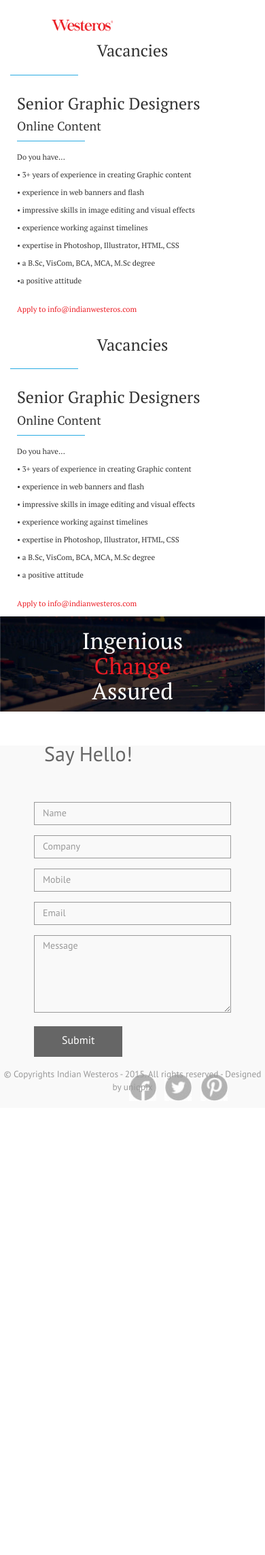
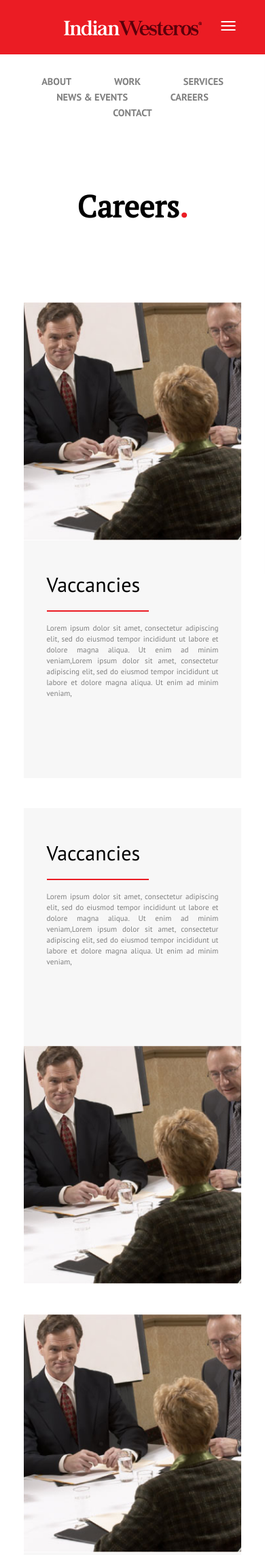
Before and after one commit to praveenraj3/iw, a PHP site: page /careers.php in a window 390 px wide. Shown: the top 2288 px of the page at 68% size. Before the commit the page ends 1620 px from the top, so only its background shows below. Run offline with PHP 8.4, Linux system fonts and the light colour scheme; some libraries are stand-ins or nearby versions.

Commit message:
careers & News page added

```diff
--- a/careers.php
+++ b/careers.php
@@ -6,13 +6,22 @@
     <head>
         <meta charset="utf-8">
         <meta http-equiv="X-UA-Compatible" content="IE=edge,chrome=1">
-        <title>Indian Westeros | Careers</title>
+        <title>Careers - Indian Westeros</title>
         <meta name="description" content="">
-        <meta name="viewport" content="width=device-width, initial-scale=1">
-        <?php include('link.html'); ?>
+        <meta name="viewport" content="width=device-width, initial-scale=1.0, minimum-scale=1.0, maximum-scale=1.0, user-scalable=no">
+
+         <?php include('link.html'); ?>
         <script src="js/vendor/modernizr-2.8.3-respond-1.4.2.min.js"></script>
     </head>
     <body>
+      <div class="loading">
+    <div class="loading-gif">
+        <img src="img/loading.GIF" alt="Loading">
+    </div>
+</div>
+
+
+
         <!--[if lt IE 8]>
             <p class="browserupgrade">You are using an <strong>outdated</strong> browser. Please <a href="http://browsehappy.com/">upgrade your browser</a> to improve your experience.</p>
         <![endif]-->
@@ -21,74 +30,96 @@
     <!-- Main jumbotron for a primary marketing message or call to action -->
 
 
+    <div id="page" class="push">
+        <div class="container-fluid about-header wow fadeInDown animated">
+        <div class="container text-center">
+            <a href="index.php"><img src="img/logo-about.png" alit="" class="brand-about"/></a>
+        </div>
+<!--<div class="about-menu"><a href="#"><img src="img/menu.png" alt="" class="menu"/></a></div>-->
+        </div>
+       <div class="container nav-cont text-center wow fadeInDown animated">
+           <ul>
+               <li><a href="about.php">ABOUT</a></li>
+               <li><a href="#">WORK</a></li>
+               <li><a href="#">SERVICES</a></li>
+               <li><a href="#">NEWS &amp; EVENTS</a></li>
+               <li><a href="#">CAREERS</a></li>
+               <li><a href="#contact" >CONTACT</a></li>
+           </ul>
+       </div>
+       <div class="container main-wrap">
+           <div class="big-text01 text-center wow fadeInUp animated">Careers<span style="color: #eb1c24;">.</span></div>
+           </div>
 
-        <div class="container-fluid career-index">
-            <?php include('nav.html'); ?>
-        <div class="table"><div class="text-center cell"><div class="intro-text font">CAREERS</div>
-
-        </div></div>
-             </div>
-        <div class="container-fluid creative-council-wrap text-center">
-        <div class="row ">
-            <div class="col-md-8 col-sm-8" >
-                <h3>Vacancies</h3>
-                <hr style="margin-top: 20px;margin-bottom: 10px;" class="red">
-            <div class="container text-left pd-left">
-                <h3 class="bold">Senior Graphic Designers</h3>
-                <h4>Online Content</h4>
-               <hr class="text-left" style="margin:0 ;"><br>
-                <p>Do you have...</p>
-                <p>&#8226; 3+ years of experience in creating Graphic content</p>
-                 <p>&#8226; experience in web banners and flash</p>
-                 <p>&#8226; impressive skills in image editing and visual effects</p>
-                 <p>&#8226; experience working against timelines</p>
-                 <p>&#8226; expertise in Photoshop, Illustrator, HTML, CSS</p>
-                 <p>&#8226; a B.Sc, VisCom, BCA, MCA, M.Sc degree</p>
-                 <p>&#8226;a positive attitude</p><br>
-                <a href=""><p style="color: #ec1c24">Apply to info@indianwesteros.com</p></a>
+        <div class="container news-cont">
+            <div class="row news-row">
+                <div class="col-md-4 left-news">
+                </div>
+                <div class="col-md-8 right-news">
+                     <h2>Vaccancies</h2>
+                     <hr style="border-top: 2px solid #eb1c24; width: 150px; margin-bottom: 1.5em; margin-top: 1.5em;">
+                     <p>Lorem ipsum dolor sit amet, consectetur adipiscing elit, sed do eiusmod tempor incididunt ut labore et
+dolore magna aliqua. Ut enim ad minim veniam,Lorem ipsum dolor sit amet, consectetur adipiscing elit,
+sed do eiusmod tempor incididunt ut labore et dolore magna aliqua. Ut enim ad minim veniam,</p>
                 </div>
             </div>
-            <div class="col-md-4 col-sm-4 council-bg"></div>
-            </div>
-        </div>
+            <div class="row news-row">
+                <div class="col-md-8 right-news">
+                                  <h2>Vaccancies</h2>
+                     <hr style="border-top: 2px solid #eb1c24; width: 150px; margin-bottom: 1.5em; margin-top: 1.5em;">
+                     <p>Lorem ipsum dolor sit amet, consectetur adipiscing elit, sed do eiusmod tempor incididunt ut labore et
+dolore magna aliqua. Ut enim ad minim veniam,Lorem ipsum dolor sit amet, consectetur adipiscing elit,
+sed do eiusmod tempor incididunt ut labore et dolore magna aliqua. Ut enim ad minim veniam,</p>
+                </div>
+                <div class="col-md-4 left-news">
 
-
-        <div class="container-fluid creative-council-wrap text-center">
-        <div class="row ">
-             <div class="col-md-4 col-sm-4 council-bg"></div>
-            <div class="col-md-8 col-sm-8" >
-                <h3>Vacancies</h3>
-                <hr style="margin-top: 20px;margin-bottom: 10px;" class="red">
-            <div class="container text-left pd-left">
-                <h3 class="bold">Senior Graphic Designers</h3>
-                <h4>Online Content</h4>
-               <hr class="text-left" style="margin:0 ;"><br>
-                <p>Do you have...</p>
-                <p>&#8226; 3+ years of experience in creating Graphic content</p>
-                 <p>&#8226; experience in web banners and flash</p>
-                 <p>&#8226; impressive skills in image editing and visual effects</p>
-                 <p>&#8226; experience working against timelines</p>
-                 <p>&#8226; expertise in Photoshop, Illustrator, HTML, CSS</p>
-                 <p>&#8226; a B.Sc, VisCom, BCA, MCA, M.Sc degree</p>
-                 <p>&#8226; a positive attitude</p><br>
-                <a href=""><p style="color: #ec1c24">Apply to info@indianwesteros.com</p></a>
                 </div>
             </div>
 
+             <div class="row news-row">
+                <div class="col-md-4 left-news">
+                </div>
+                <div class="col-md-8 right-news">
+                     <h2>Vaccancies</h2>
+                     <hr style="border-top: 2px solid #eb1c24; width: 150px; margin-bottom: 1.5em; margin-top: 1.5em;">
+                     <p>Lorem ipsum dolor sit amet, consectetur adipiscing elit, sed do eiusmod tempor incididunt ut labore et
+dolore magna aliqua. Ut enim ad minim veniam,Lorem ipsum dolor sit amet, consectetur adipiscing elit,
+sed do eiusmod tempor incididunt ut labore et dolore magna aliqua. Ut enim ad minim veniam,</p>
+                </div>
             </div>
+
+
         </div>
+
+       <div class="container add-main">
+               <div class="row add">
+                   <div class="col-md-3 left-grid"></div>
+                   <div class="col-md-9 right-grid text-left">
+
+                       <h3>We’re Hiring!!!</h3>
+                       <p>Lorem ipsum dolor sit amet, consectetur adipiscing elit, sed do eiusmod tempor incididunt ut labore et dolore magna aliqua. </p>
+                       <h4>careers@indianwesteros.com</h4>
+
+                   </div>
+               </div></div>
+
+
+<?php include('footer.html'); ?>
+
+<?php include('sidebar.php'); ?>
 
 
 
+ </div>
 
 
-<?php include('footer.html'); ?>
 
  <!-- /container --><script src="//ajax.googleapis.com/ajax/libs/jquery/1.11.2/jquery.min.js"></script>
         <script>window.jQuery || document.write('<script src="js/vendor/jquery-1.11.2.min.js"><\/script>')</script>
 
         <script src="js/vendor/bootstrap.min.js"></script>
-
+        <script src="js/wow.min.js"></script>
+        <script src="js/bigSlide.js"></script>
         <script src="js/main.js"></script>
 
         <!-- Google Analytics: change UA-XXXXX-X to be your site's ID. -->
--- a/css/main.css
+++ b/css/main.css
@@ -346,3 +346,19 @@ padding: 0; color: #ffffff;  width: 100%; position: absolute; bottom: -50px; hei
 .value h3:hover {color: #ec1c24 !important;}
 .table-t {display: table; width: 100%;height: 100%;}
 .table-cell {display: table-cell; vertical-align: middle;}
+
+/*===================News==========================*/
+.news-cont {padding: 50px;}
+.news-row {margin-bottom: 4em;}
+.left-news { height: 350px; background: url(../img/news-bg.jpg) no-repeat 50% 50%; background-size: cover;}
+.right-news {height: 350px; background-color: #f7f7f7; padding: 3em;}
+.right-news h2 {font-family: 'pt_sansregular'; color: #000000; }
+.right-news p {font-family: 'pt_sansregular'; color: #808080; text-align: justify;}
+.small-news {height: 600px; margin-top: 2em; margin-bottom: 4em;}
+.smn {height: 250px;}
+.smn-bg {background: url(../img/news-bg.jpg) no-repeat 50% 50%; background-size: cover; margin-top: 10px;}
+.smn-news-cont {background-color: #f1f1f1; height: 400px; padding: 4em;}
+.smn-news-cont h2 {font-family: 'pt_sansregular'; color: #000000; }
+.smn-news-cont p {font-family: 'pt_sansregular'; color: #808080; text-align: justify;}
+
+.add-main {max-width: 1100px; margin-bottom: 6em;}
```
Also changed, not shown: news.php (+85 -73 lines), img/news-bg.jpg (added).
